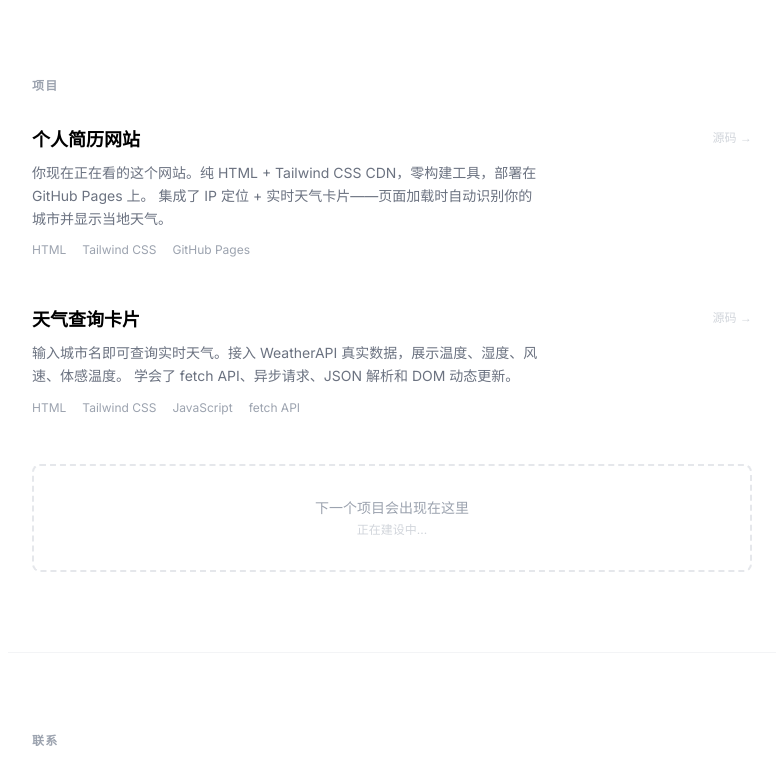
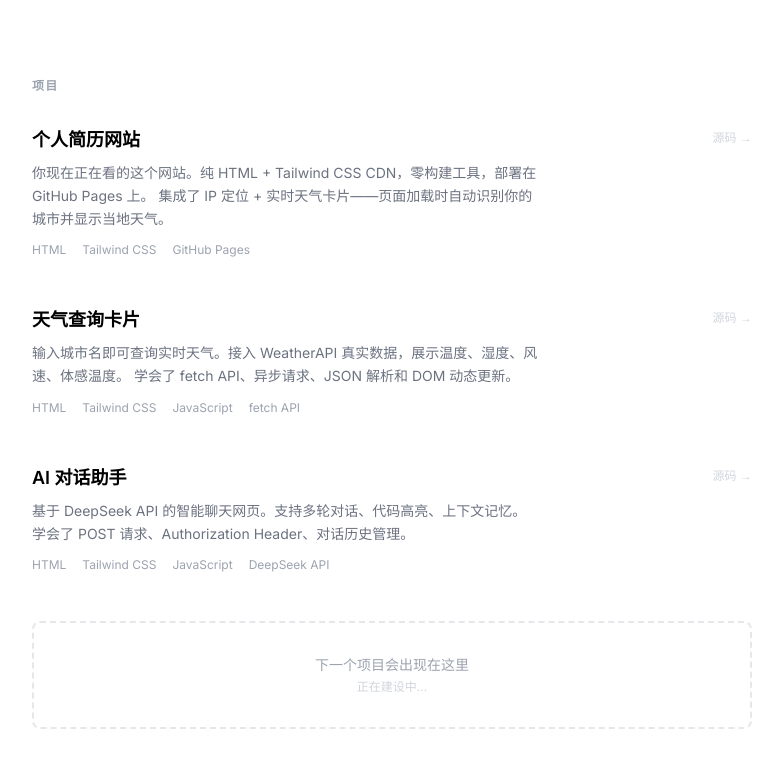
Before and after one commit to harryzhanggdsz-maker/resume-website, a plain HTML site: page index.html in a window 1280 px wide. Shown: the part 915-1688 px from the top of the page, without its empty margins (248-1031 px from the left). Drawn offline with nearby package versions, Linux system fonts and the light colour scheme; no server answers.

Commit message:
添加项目3：AI 对话助手 - 基于 DeepSeek API 的智能聊天网页 - 技能标签新增 AI 集成

```diff
--- a/index.html
+++ b/index.html
@@ -71,6 +71,7 @@
           <span class="px-3 py-1.5 bg-gray-100 text-gray-600 text-xs rounded-full">Tailwind CSS</span>
           <span class="px-3 py-1.5 bg-gray-100 text-gray-600 text-xs rounded-full">JavaScript</span>
           <span class="px-3 py-1.5 bg-gray-100 text-gray-600 text-xs rounded-full">API 集成</span>
+          <span class="px-3 py-1.5 bg-gray-100 text-gray-600 text-xs rounded-full">AI 集成</span>
           <span class="px-3 py-1.5 bg-gray-100 text-gray-600 text-xs rounded-full">Git</span>
           <span class="px-3 py-1.5 bg-gray-100 text-gray-600 text-xs rounded-full">GitHub</span>
         </div>
@@ -122,6 +123,28 @@
             </div>
           </div>
           <a href="https://github.com/harryzhanggdsz-maker/weather-app" class="text-xs text-gray-300 hover:text-black transition-colors whitespace-nowrap mt-1">源码 →</a>
+        </div>
+      </div>
+
+      <!-- Project 3 -->
+      <div class="group mt-12">
+        <div class="flex items-start justify-between">
+          <div>
+            <h3 class="text-lg font-semibold group-hover:text-gray-500 transition-colors">
+              AI 对话助手
+            </h3>
+            <p class="mt-2 text-gray-500 text-sm leading-relaxed max-w-lg">
+              基于 DeepSeek API 的智能聊天网页。支持多轮对话、代码高亮、上下文记忆。
+              学会了 POST 请求、Authorization Header、对话历史管理。
+            </p>
+            <div class="mt-3 flex gap-4 text-xs text-gray-400">
+              <span>HTML</span>
+              <span>Tailwind CSS</span>
+              <span>JavaScript</span>
+              <span>DeepSeek API</span>
+            </div>
+          </div>
+          <a href="https://github.com/harryzhanggdsz-maker/ai-chat" class="text-xs text-gray-300 hover:text-black transition-colors whitespace-nowrap mt-1">源码 →</a>
         </div>
       </div>
 
```
